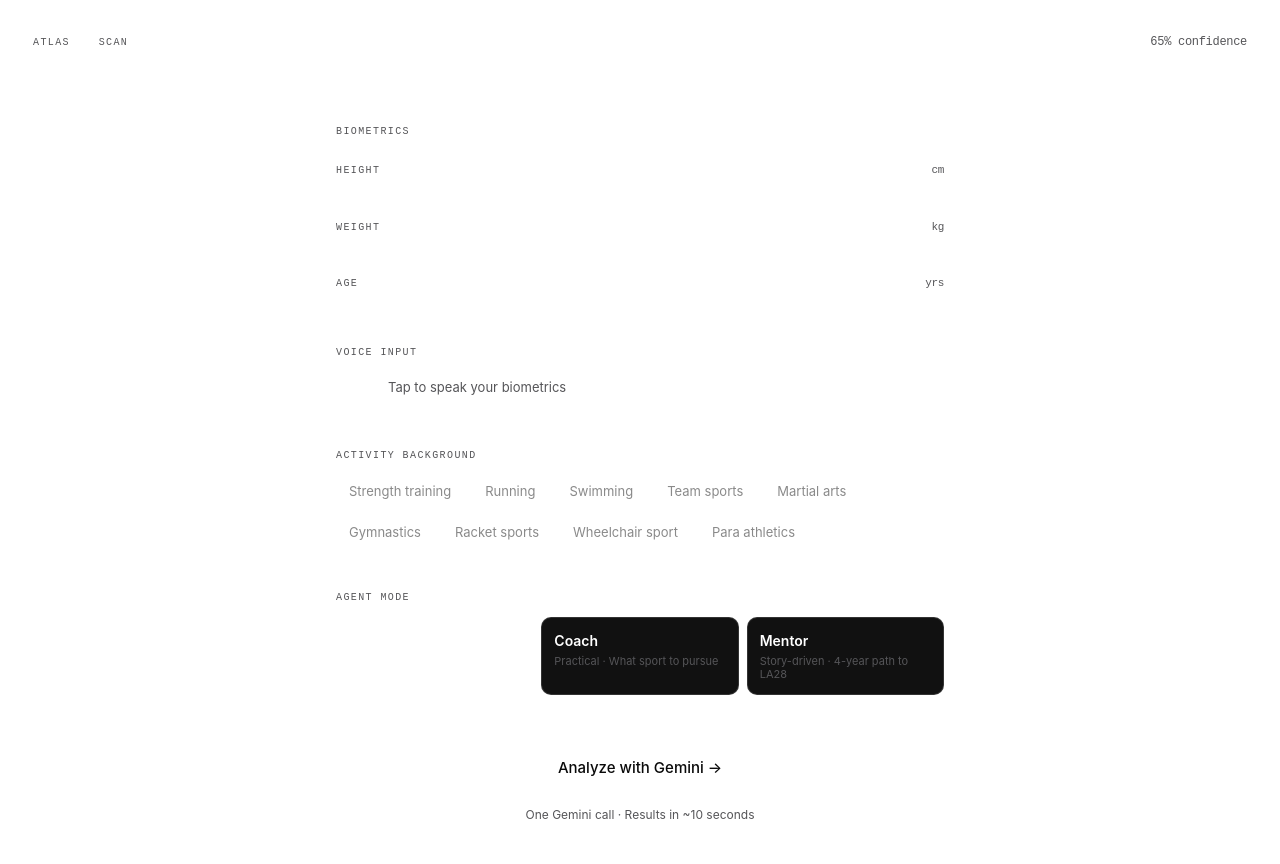
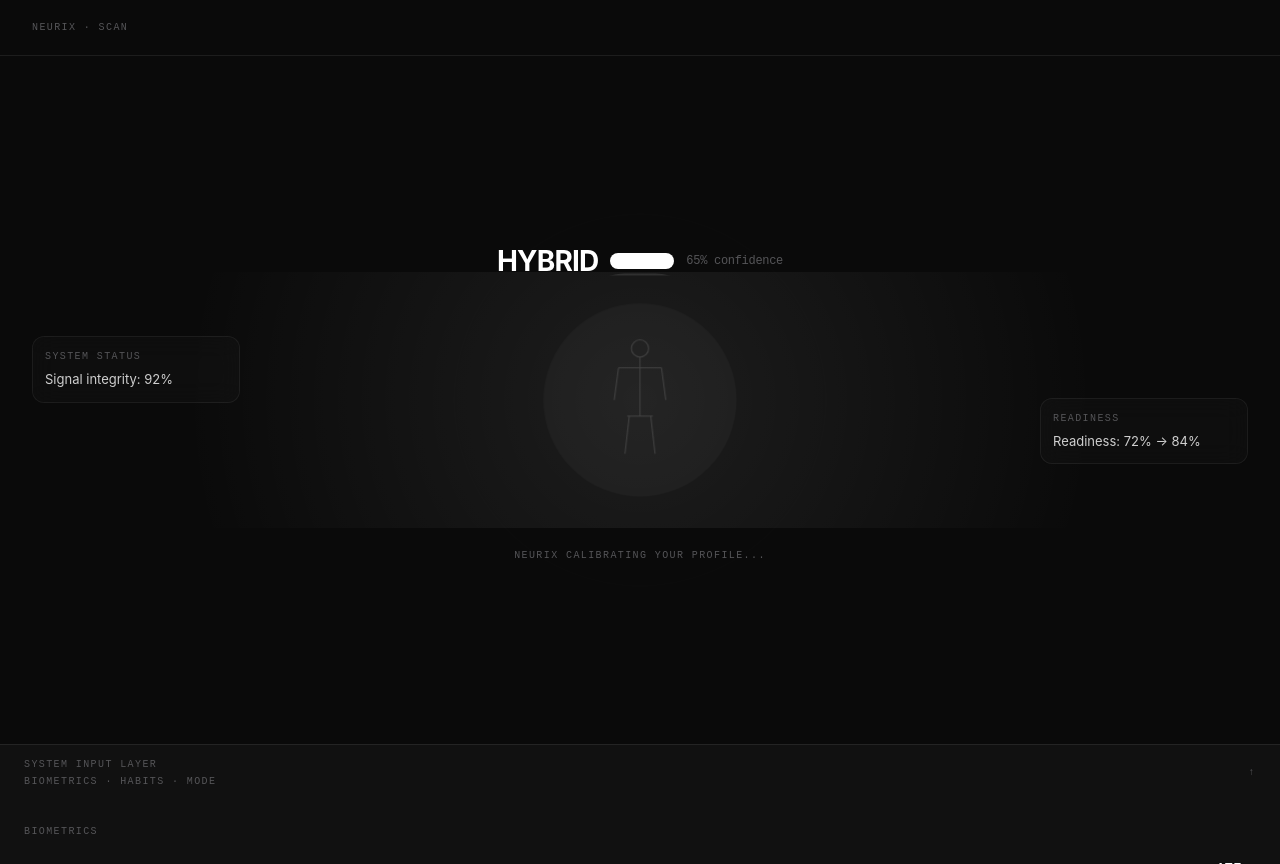
Before and after one commit to yuyamei310/NEURIX-, a Next.js app: page /scan in a window 1280 px wide. After the commit the page ends 800 px from the top, so only its background shows below. Built offline with nearby package versions, Linux system fonts and the light colour scheme.

Commit message:
feat: rebuild scan page — full-screen ScanCore + BottomDrawer layout

```diff
--- a/app/scan/page.tsx
+++ b/app/scan/page.tsx
@@ -1,64 +1,50 @@
 'use client'
 
 import { useRouter } from 'next/navigation'
+import { ScanCore } from '@/components/scan/ScanCore'
+import { BottomDrawer } from '@/components/scan/BottomDrawer'
 import { BiometricSliders } from '@/components/scan/BiometricSliders'
 import { HabitGrid } from '@/components/scan/HabitGrid'
 import { VoiceInput } from '@/components/scan/VoiceInput'
 import { AgentModeSelector } from '@/components/scan/AgentModeSelector'
-import { ArchetypeDriftLabel } from '@/components/scan/ArchetypeDriftLabel'
-import { Button } from '@/components/ui/Button'
 
 export default function ScanPage() {
   const router = useRouter()
+
   const handleAnalyze = () => {
-    // Store biometrics are already in Zustand — navigate directly
     router.push('/thinking')
   }
 
   return (
-    <div className="min-h-screen bg-white flex flex-col">
+    <div className="relative flex flex-col min-h-screen bg-[var(--bg)] overflow-hidden">
+
       {/* Header */}
-      <header className="flex items-center justify-between px-8 py-5 border-b border-[0.5px] border-[var(--border)]">
-        <div className="flex items-center gap-3">
-          <span className="font-mono-data">ATLAS</span>
-          <span className="text-[var(--border-2)]">·</span>
-          <span className="font-mono-data">SCAN</span>
-        </div>
-        <ArchetypeDriftLabel />
+      <header className="flex items-center justify-between px-8 py-5 border-b border-white/[0.08] shrink-0 z-10">
+        <span className="font-mono-data">NEURIX · SCAN</span>
       </header>
 
-      <main className="flex-1 max-w-2xl mx-auto w-full px-8 py-10 flex flex-col gap-10">
-        {/* Biometrics */}
+      {/* Center stage — ScanCore fills remaining space above drawer */}
+      <main className="flex-1 flex items-center justify-center" style={{ paddingBottom: '56px' }}>
+        <ScanCore />
+      </main>
+
+      {/* Bottom drawer with all inputs */}
+      <BottomDrawer onAnalyze={handleAnalyze}>
         <section>
           <div className="font-mono-data mb-5">BIOMETRICS</div>
           <BiometricSliders />
         </section>
-
-        {/* Voice input */}
         <section>
           <VoiceInput />
         </section>
-
-        {/* Habits */}
         <section>
           <HabitGrid />
         </section>
-
-        {/* Agent mode */}
         <section>
           <AgentModeSelector />
         </section>
+      </BottomDrawer>
 
-        {/* CTA */}
-        <div className="flex flex-col gap-3 pt-2">
-          <Button size="lg" onClick={handleAnalyze} className="w-full">
-            Analyze with Gemini →
-          </Button>
-          <p className="text-[12px] text-[var(--text-3)] text-center">
-            One Gemini call · Results in ~10 seconds
-          </p>
-        </div>
-      </main>
     </div>
   )
 }
```
